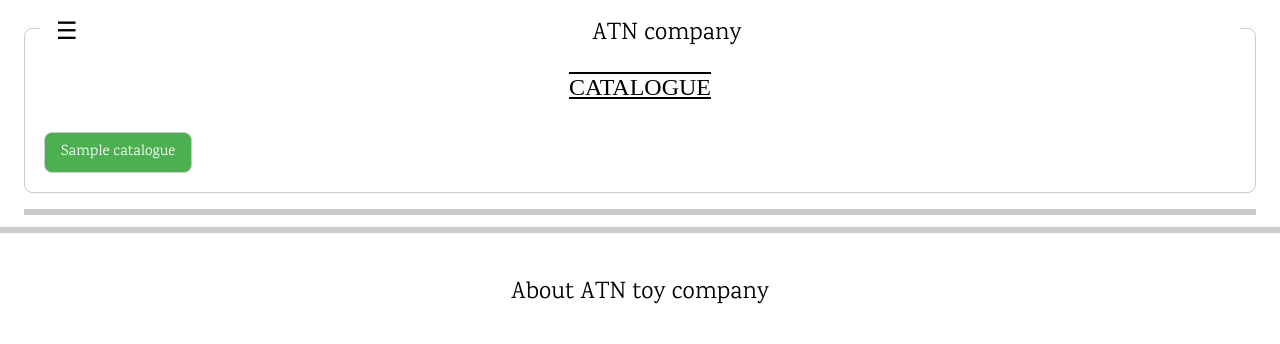
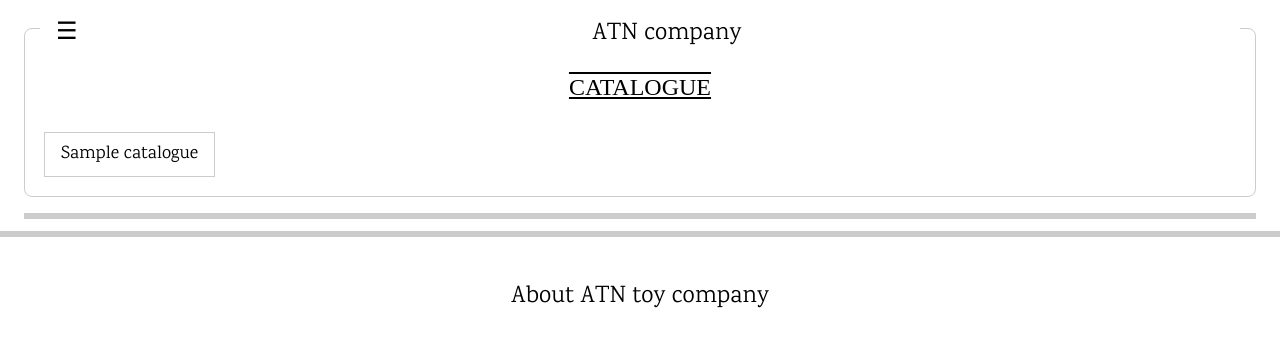
Before and after one commit to ZeroBello/tt2, a PHP site: page /index-product.php in a window 1280 px wide. Shown: the top 344 px of the page. Run offline with PHP 8.4, Linux system fonts and the light colour scheme; tables that the repository leaves empty or names only in its code hold one stand-in row (values such as "Sample post"); data that the repository does not hold is empty; some libraries are stand-ins or nearby versions.

Commit message:
Update index-product.php

```diff
--- a/index-product.php
+++ b/index-product.php
@@ -51,7 +51,7 @@ body,h1,h2,h3,h4,h5,h6 {font-family: "Karma", sans-serif}
                                 {
                                     $ID = $row ['id'];
                                     $link="?direct=show_product&id=".$ID;
-                                    echo "<a href='$link' class='w3-button w3-green w3-border w3-round-large'>" ;
+                                    echo "<a href='$link' class='w3-button w3-large w3-border'>" ;
                                     $Name = $row ['cname'];
                                     echo "$Name";
                                 }
```
